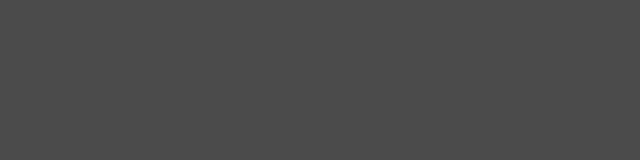
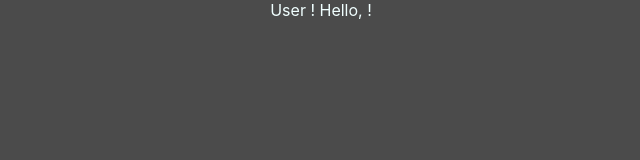
Before and after one commit to SRogan26/calorieLog, a React (Create React App) app in the folder client/: page /home in a window 1280 px wide. Before the commit this address had no page. Shown: the top 160 px of the page, without its empty margins (319-959 px from the left). Built offline with nearby package versions, Linux system fonts and the light colour scheme.

Commit message:
added context hook functionality to store currently active user

```diff
--- a/client/src/App.css
+++ b/client/src/App.css
@@ -15,6 +15,14 @@
   background-color: rgb(1, 10, 10);
   width: 50%;
 }
+a{
+  text-decoration: none;
+  display:flex;
+  justify-content: center;
+}
+a:visited{
+  color: inherit;
+}
 .user:hover{
   color:aquamarine;
   font-weight: bolder;
--- a/client/src/App.js
+++ b/client/src/App.js
@@ -1,17 +1,23 @@
-// import { useState, useEffect } from 'react';
+import { useState } from 'react';
 import { BrowserRouter as Router, Route, Routes } from 'react-router-dom';
 import './App.css';
 import Landing from './pages/landing';
 import Home from './pages/home';
+import { userContext } from './components/userContext';
 
 function App() {
+  const [activeUser, setActiveUser] = useState({id:null,name:null});
+
   return (
     <Router>
       <div className="App">
-        <Routes>
-          <Route exact path="/" element={<Landing />}/>
-          <Route path="/home/:id" element={<Home />}/>
-        </Routes>
+        <userContext.Provider value={[activeUser, setActiveUser]}>
+          <Routes>
+            <Route exact path="/" element={<Landing />} />
+            <Route path="/home" element={<Home />} />
+          </Routes>
+        </userContext.Provider>
+
       </div>
     </Router>
   )
--- /dev/null
+++ b/client/src/components/userContext.js
@@ -0,0 +1,3 @@
+import { createContext } from "react";
+
+export const userContext = createContext({id:null, name:null});
--- a/client/src/components/users.js
+++ b/client/src/components/users.js
@@ -1,14 +1,20 @@
 import '../App.css';
 import { Link } from 'react-router-dom';
+import { useContext } from "react"
+import { userContext } from './userContext'
 
 function UsersList(props) {
+    const [activeUser, setActiveUser] = useContext(userContext);
     return (
         <ul className="userList">
             {props.userList.map(user => {
+                let isActive = false;
+                if(user.person_id === activeUser.id) isActive = true;
                 return (
                     <li className="user" key={user.person_id}>
-                        <Link to={`/home/${user.person_id}`}>
+                        <Link to={`/home`} onClick={()=>setActiveUser({id:user.person_id, name: user.name})}>
                             {user.name}
+                        {isActive && <div>(Active)</div>}
                             </Link>
                     </li>
                 )
--- a/client/src/pages/home.js
+++ b/client/src/pages/home.js
@@ -1,11 +1,12 @@
-import { useParams } from "react-router-dom"
+import { useContext } from "react"
+import { userContext } from '../components/userContext'
 
 export default function Home() {
-    const { id } = useParams();
+    const [activeUser] = useContext(userContext)
 
     return (
         <div>
-            Hello, User {id}!
+            User {activeUser.id}! Hello, {activeUser.name}!
         </div>
     )
 }
--- a/client/src/pages/landing.js
+++ b/client/src/pages/landing.js
@@ -1,8 +1,10 @@
-import { useState, useEffect } from 'react';
+import { useState, useEffect, useContext } from 'react';
+import { userContext } from '../components/userContext';
 import UsersList from '../components/users';
 
 function Landing () {
     const [users, setUsers] = useState([]);
+    const [activeUser] = useContext(userContext);
 
     useEffect(() => {
       fetch("http://localhost:3001/api/users")
@@ -18,6 +20,7 @@ function Landing () {
         <h1>Welcome to Your Calorie Log</h1>
         <h2>Who Is It?</h2>
         {users.length > 0 && <UsersList userList={users} />}
+        {activeUser.id && <div>Current User: #{activeUser.id}, {activeUser.name}</div>}
       </div>
     );
 }
```
